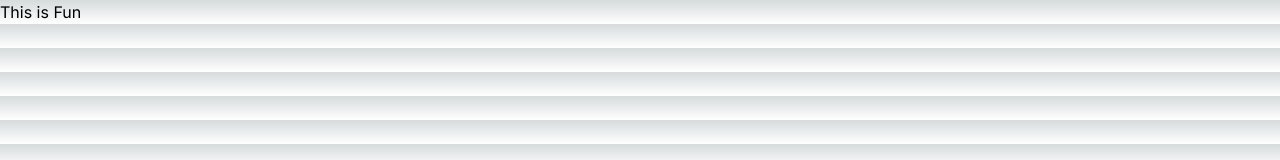
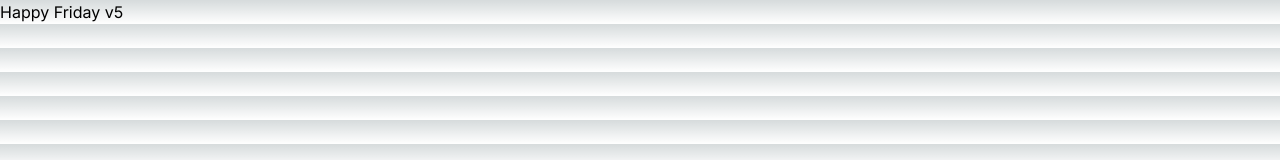
Before and after one commit to KH-Tom/tom-web230915, a Next.js app: page / in a window 1280 px wide. Shown: the top 160 px of the page. Built offline with nearby package versions, Linux system fonts and the light colour scheme.

Commit message:
Happy Friday v5

```diff
--- a/app/page.js
+++ b/app/page.js
@@ -1,5 +1,5 @@
 import Image from "next/image";
 
 export default function Home() {
-  return <main>This is Fun</main>;
+  return <main>Happy Friday v5</main>;
 }
```
